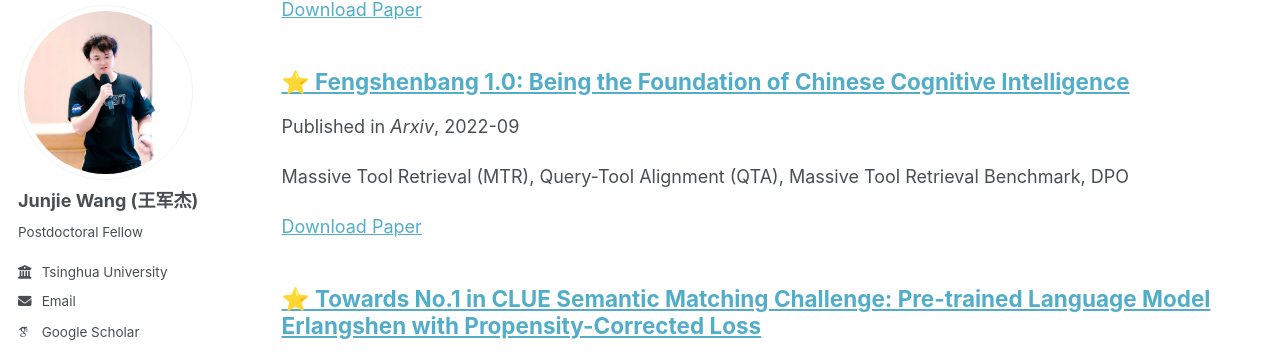
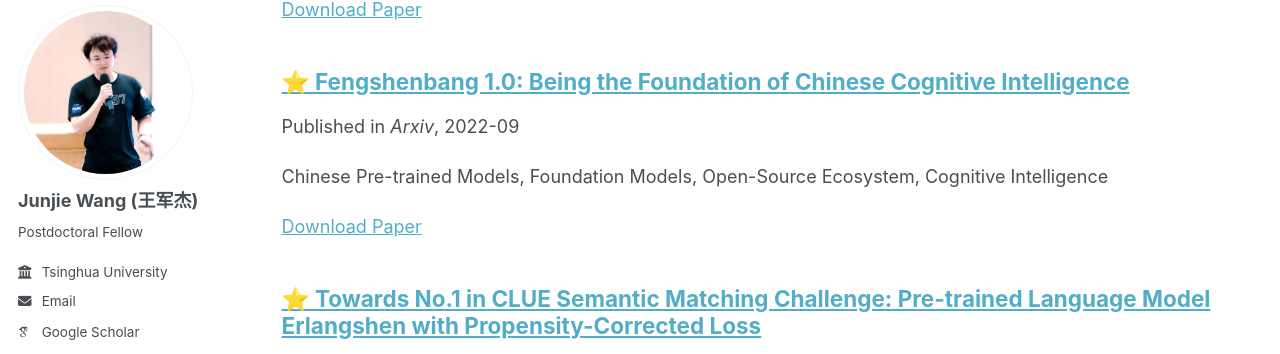
Before and after one commit to wangjunjie-ai/wangjunjie-ai.github.io, a Jekyll site: the page built from _pages/publications.html, in a window 1280 px wide and 900 px high, scrolled down 6770 px. Shown: the part 94-448 px from the top of the window. Built offline with Jekyll 4.4.1, drawn with Linux system fonts in a browser that asks for light colours; some web fonts are replaced.

Commit message:
Update 2022-09-07-fengshenbang.md

```diff
--- a/_publications/2022-09-07-fengshenbang.md
+++ b/_publications/2022-09-07-fengshenbang.md
@@ -3,7 +3,7 @@
 collection: publications
 category: arxiv
 permalink: /publication/2022-09-07-fengshenbang
-excerpt: 'Massive Tool Retrieval (MTR), Query‑Tool Alignment (QTA), Massive Tool Retrieval Benchmark, DPO'
+excerpt: 'Chinese Pre-trained Models, Foundation Models, Open-Source Ecosystem, Cognitive Intelligence'
 date: 2022-09-07
 venue: 'Arxiv'
 paperurl: 'https://arxiv.org/abs/2209.02970'
```
